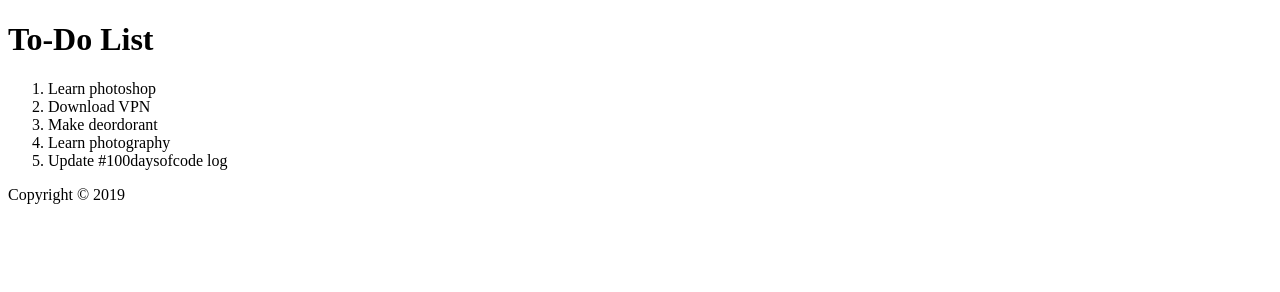
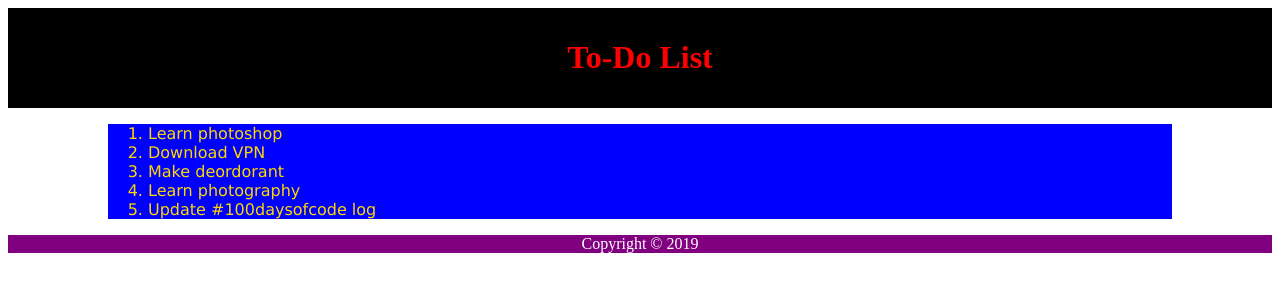
Before and after one commit to TonyBrownRx/To-Do-List, a plain HTML site: page index.html in a window 1280 px wide. Drawn offline with Linux system fonts and the light colour scheme.

Commit message:
updated index.html & added CSS file

```diff
--- /dev/null
+++ b/css/style.css
@@ -0,0 +1,21 @@
+.main-header {
+    background-color: black;
+    color: red;
+    padding: 10px;
+    text-align: center;
+}
+
+.main-footer {
+    background-color: purple;
+    color: white;
+    text-align: center;
+}
+
+.list {
+    margin-left: 100px;
+    margin-right: 100px;
+    font-family: Verdana, Geneva, Tahoma, sans-serif;
+    border: 20px;
+    background-color: blue;
+    color: gold;
+}
--- a/index.html
+++ b/index.html
@@ -1,9 +1,13 @@
 <!DOCTYPE html>
 <head>
     <title>Tony's To-Do List</title>
+    <link rel="stylesheet" type="text/css" href="css/style.css">
 </head>
 <body>
+    <div class="main-header">
     <h1>To-Do List</h1>
+    </div>
+        <div class="list">
         <ol>
             <li>Learn photoshop</li>
             <li>Download VPN</li>
@@ -11,7 +15,11 @@
             <li>Learn photography</li>
             <li>Update #100daysofcode log</li>
         </ol>
+        </div>
+
 </body>
 <footer>
-Copyright &copy; 2019
-</footer>
+    <div class="main-footer">
+    <p>Copyright &copy; 2019</p>
+    </div>
+ </footer>
```
